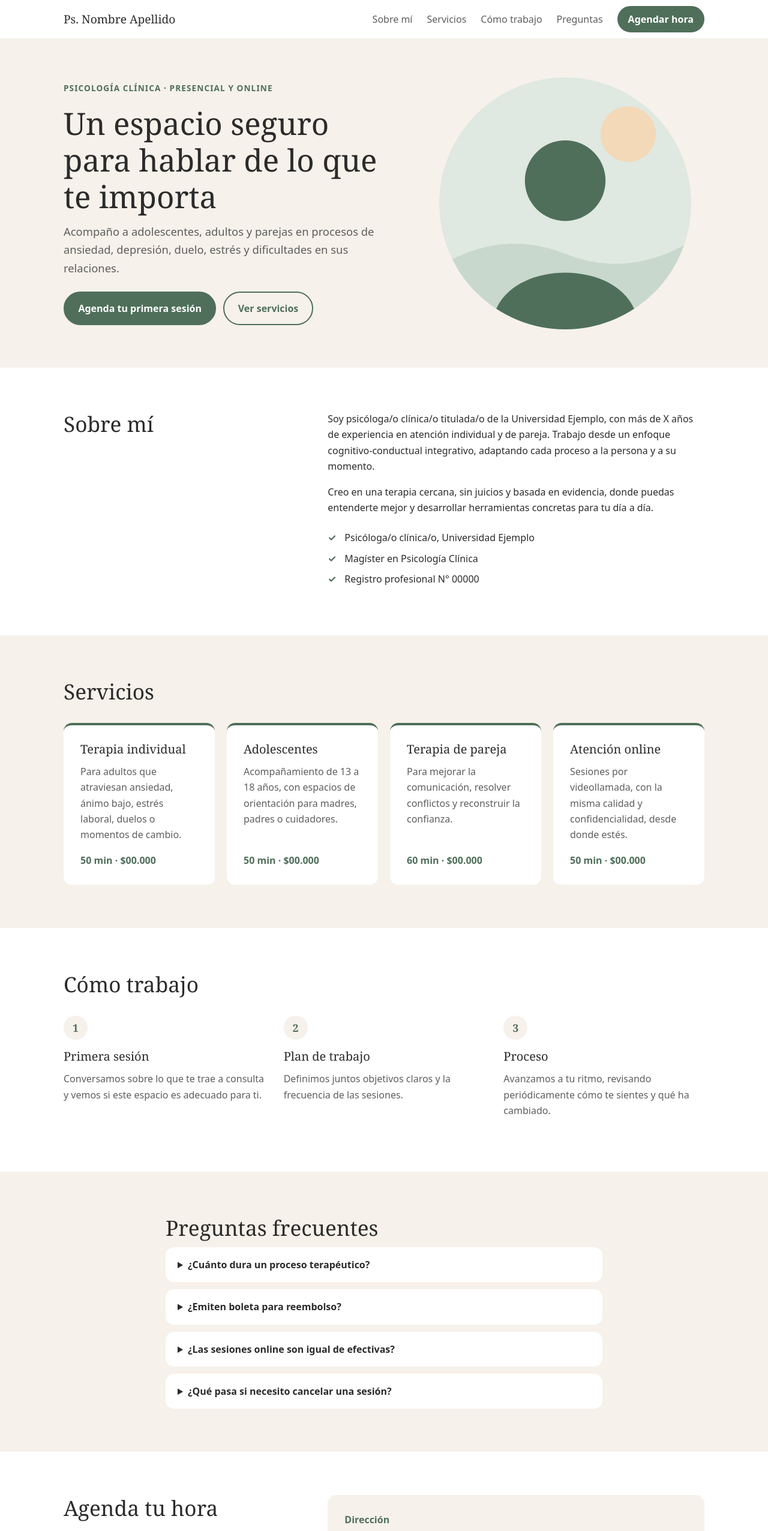
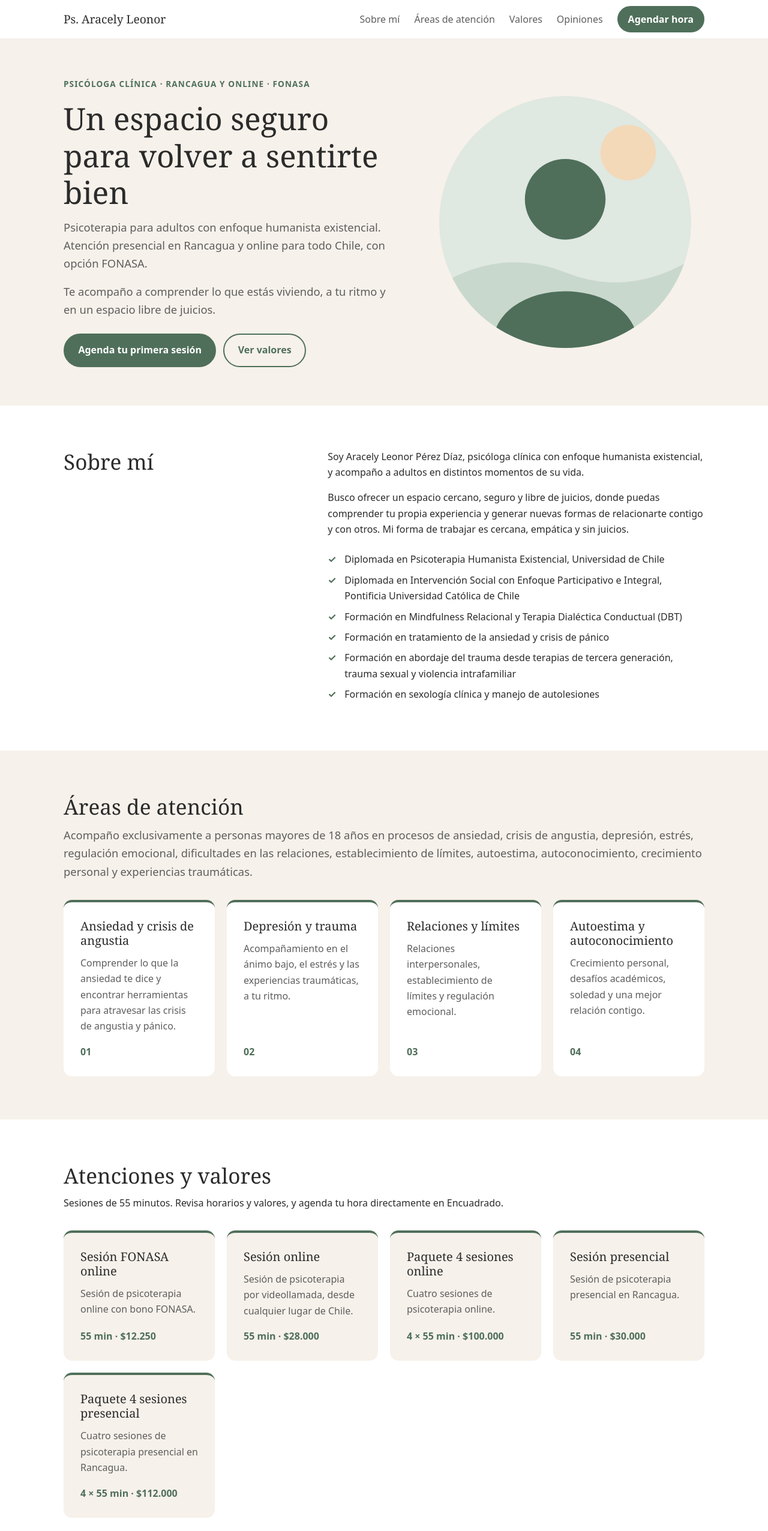
Before and after one commit to ojedarcelo/WebTest, a plain HTML site: page index.html in a window 1280 px wide. Shown: the top 2552 px of the page at 60% size. Drawn offline with Linux system fonts and the light colour scheme.

Commit message:
Replace placeholder content with Psicoara (Ps. Aracely Leonor) information
Content from psicoara.cl and her Encuadrado profile: bio and training,
areas of care, prices, booking links, reviews, FAQ and contact.

Co-Authored-By: Claude Opus 5.5 <noreply@anthropic.com>
Claude-Session: https://claude.ai/code/session_01Gon88gbKSYjBvqU3m5r7fk

```diff
--- a/index.html
+++ b/index.html
@@ -3,12 +3,14 @@
 <head>
   <meta charset="UTF-8">
   <meta name="viewport" content="width=device-width, initial-scale=1.0">
-  <title>Ps. Nombre Apellido · Psicología Clínica</title>
-  <meta name="description" content="Atención psicológica presencial y online para adolescentes, adultos y parejas. Agenda tu primera sesión.">
+  <title>Psicóloga en Rancagua con FONASA y Online | Ps. Aracely Leonor</title>
+  <meta name="description" content="Psicoterapia para adultos con enfoque humanista existencial. Atención presencial en Rancagua y online para todo Chile, con opción FONASA.">
   <meta name="theme-color" content="#4f6f5a">
+  <link rel="canonical" href="https://psicoara.cl/">
   <meta property="og:type" content="website">
-  <meta property="og:title" content="Ps. Nombre Apellido · Psicología Clínica">
-  <meta property="og:description" content="Atención psicológica presencial y online. Agenda tu primera sesión.">
+  <meta property="og:url" content="https://psicoara.cl/">
+  <meta property="og:title" content="Ps. Aracely Leonor · Psicóloga en Rancagua y online">
+  <meta property="og:description" content="Un espacio seguro para volver a sentirte bien. Psicoterapia para adultos, presencial en Rancagua y online para todo Chile, con opción FONASA.">
   <link rel="icon" href="/favicon.svg" type="image/svg+xml">
   <link rel="stylesheet" href="/style.css">
 </head>
@@ -17,13 +19,13 @@
 
   <header class="header">
     <div class="container header__inner">
-      <a class="logo" href="/">Ps. Nombre Apellido</a>
+      <a class="logo" href="/">Ps. Aracely Leonor</a>
       <nav class="nav" aria-label="Principal">
         <a href="#sobre-mi">Sobre mí</a>
-        <a href="#servicios">Servicios</a>
-        <a href="#proceso">Cómo trabajo</a>
-        <a href="#preguntas">Preguntas</a>
-        <a class="btn btn--small" href="#contacto">Agendar hora</a>
+        <a href="#areas">Áreas de atención</a>
+        <a href="#valores">Valores</a>
+        <a href="#opiniones">Opiniones</a>
+        <a class="btn btn--small" href="https://encuadrado.com/p/aracely-leonor-perez-diaz" rel="noopener" target="_blank">Agendar hora</a>
       </nav>
     </div>
   </header>
@@ -32,15 +34,16 @@
     <section class="hero">
       <div class="container hero__inner">
         <div>
-          <p class="eyebrow">Psicología clínica · Presencial y online</p>
-          <h1>Un espacio seguro para hablar de lo que te importa</h1>
-          <p class="lead">Acompaño a adolescentes, adultos y parejas en procesos de ansiedad, depresión, duelo, estrés y dificultades en sus relaciones.</p>
+          <p class="eyebrow">Psicóloga clínica · Rancagua y online · FONASA</p>
+          <h1>Un espacio seguro para volver a sentirte bien</h1>
+          <p class="lead">Psicoterapia para adultos con enfoque humanista existencial. Atención presencial en Rancagua y online para todo Chile, con opción FONASA.</p>
+          <p class="lead">Te acompaño a comprender lo que estás viviendo, a tu ritmo y en un espacio libre de juicios.</p>
           <div class="hero__actions">
-            <a class="btn" href="#contacto">Agenda tu primera sesión</a>
-            <a class="btn btn--ghost" href="#servicios">Ver servicios</a>
+            <a class="btn" href="https://encuadrado.com/p/aracely-leonor-perez-diaz" rel="noopener" target="_blank">Agenda tu primera sesión</a>
+            <a class="btn btn--ghost" href="#valores">Ver valores</a>
           </div>
         </div>
-        <img class="hero__img" src="/img/retrato.svg" alt="Retrato de la psicóloga o psicólogo" width="420" height="420" fetchpriority="high">
+        <img class="hero__img" src="/img/retrato.svg" alt="Ilustración de la Ps. Aracely Leonor" width="420" height="420" fetchpriority="high">
       </div>
     </section>
 
@@ -48,62 +51,128 @@
       <div class="container split">
         <h2>Sobre mí</h2>
         <div>
-          <p>Soy psicóloga/o clínica/o titulada/o de la Universidad Ejemplo, con más de X años de experiencia en atención individual y de pareja. Trabajo desde un enfoque cognitivo-conductual integrativo, adaptando cada proceso a la persona y a su momento.</p>
-          <p>Creo en una terapia cercana, sin juicios y basada en evidencia, donde puedas entenderte mejor y desarrollar herramientas concretas para tu día a día.</p>
+          <p>Soy Aracely Leonor Pérez Díaz, psicóloga clínica con enfoque humanista existencial, y acompaño a adultos en distintos momentos de su vida.</p>
+          <p>Busco ofrecer un espacio cercano, seguro y libre de juicios, donde puedas comprender tu propia experiencia y generar nuevas formas de relacionarte contigo y con otros. Mi forma de trabajar es cercana, empática y sin juicios.</p>
           <ul class="checks">
-            <li>Psicóloga/o clínica/o, Universidad Ejemplo</li>
-            <li>Magíster en Psicología Clínica</li>
-            <li>Registro profesional N° 00000</li>
+            <li>Diplomada en Psicoterapia Humanista Existencial, Universidad de Chile</li>
+            <li>Diplomada en Intervención Social con Enfoque Participativo e Integral, Pontificia Universidad Católica de Chile</li>
+            <li>Formación en Mindfulness Relacional y Terapia Dialéctica Conductual (DBT)</li>
+            <li>Formación en tratamiento de la ansiedad y crisis de pánico</li>
+            <li>Formación en abordaje del trauma desde terapias de tercera generación, trauma sexual y violencia intrafamiliar</li>
+            <li>Formación en sexología clínica y manejo de autolesiones</li>
           </ul>
         </div>
       </div>
     </section>
 
-    <section id="servicios" class="section section--tinted">
+    <section id="areas" class="section section--tinted">
       <div class="container">
-        <h2>Servicios</h2>
+        <h2>Áreas de atención</h2>
+        <p class="lead">Acompaño exclusivamente a personas mayores de 18 años en procesos de ansiedad, crisis de angustia, depresión, estrés, regulación emocional, dificultades en las relaciones, establecimiento de límites, autoestima, autoconocimiento, crecimiento personal y experiencias traumáticas.</p>
         <div class="cards">
           <article class="card">
-            <h3>Terapia individual</h3>
-            <p>Para adultos que atraviesan ansiedad, ánimo bajo, estrés laboral, duelos o momentos de cambio.</p>
-            <p class="card__meta">50 min · $00.000</p>
+            <h3>Ansiedad y crisis de angustia</h3>
+            <p>Comprender lo que la ansiedad te dice y encontrar herramientas para atravesar las crisis de angustia y pánico.</p>
+            <p class="card__meta">01</p>
           </article>
           <article class="card">
-            <h3>Adolescentes</h3>
-            <p>Acompañamiento de 13 a 18 años, con espacios de orientación para madres, padres o cuidadores.</p>
-            <p class="card__meta">50 min · $00.000</p>
+            <h3>Depresión y trauma</h3>
+            <p>Acompañamiento en el ánimo bajo, el estrés y las experiencias traumáticas, a tu ritmo.</p>
+            <p class="card__meta">02</p>
           </article>
           <article class="card">
-            <h3>Terapia de pareja</h3>
-            <p>Para mejorar la comunicación, resolver conflictos y reconstruir la confianza.</p>
-            <p class="card__meta">60 min · $00.000</p>
+            <h3>Relaciones y límites</h3>
+            <p>Relaciones interpersonales, establecimiento de límites y regulación emocional.</p>
+            <p class="card__meta">03</p>
           </article>
           <article class="card">
-            <h3>Atención online</h3>
-            <p>Sesiones por videollamada, con la misma calidad y confidencialidad, desde donde estés.</p>
-            <p class="card__meta">50 min · $00.000</p>
+            <h3>Autoestima y autoconocimiento</h3>
+            <p>Crecimiento personal, desafíos académicos, soledad y una mejor relación contigo.</p>
+            <p class="card__meta">04</p>
           </article>
         </div>
       </div>
     </section>
 
-    <section id="proceso" class="section">
+    <section id="valores" class="section">
       <div class="container">
-        <h2>Cómo trabajo</h2>
+        <h2>Atenciones y valores</h2>
+        <p>Sesiones de 55 minutos. Revisa horarios y valores, y agenda tu hora directamente en Encuadrado.</p>
+        <div class="cards">
+          <article class="card">
+            <h3>Sesión FONASA online</h3>
+            <p>Sesión de psicoterapia online con bono FONASA.</p>
+            <p class="card__meta">55 min · $12.250</p>
+          </article>
+          <article class="card">
+            <h3>Sesión online</h3>
+            <p>Sesión de psicoterapia por videollamada, desde cualquier lugar de Chile.</p>
+            <p class="card__meta">55 min · $28.000</p>
+          </article>
+          <article class="card">
+            <h3>Paquete 4 sesiones online</h3>
+            <p>Cuatro sesiones de psicoterapia online.</p>
+            <p class="card__meta">4 × 55 min · $100.000</p>
+          </article>
+          <article class="card">
+            <h3>Sesión presencial</h3>
+            <p>Sesión de psicoterapia presencial en Rancagua.</p>
+            <p class="card__meta">55 min · $30.000</p>
+          </article>
+          <article class="card">
+            <h3>Paquete 4 sesiones presencial</h3>
+            <p>Cuatro sesiones de psicoterapia presencial en Rancagua.</p>
+            <p class="card__meta">4 × 55 min · $112.000</p>
+          </article>
+        </div>
+        <div class="hero__actions">
+          <a class="btn" href="https://encuadrado.com/p/aracely-leonor-perez-diaz" rel="noopener" target="_blank">Ver horas en Encuadrado</a>
+        </div>
+      </div>
+    </section>
+
+    <section id="proceso" class="section section--tinted">
+      <div class="container">
+        <h2>Cómo agendar</h2>
         <ol class="steps">
           <li>
-            <h3>Primera sesión</h3>
-            <p>Conversamos sobre lo que te trae a consulta y vemos si este espacio es adecuado para ti.</p>
+            <h3>Elige tu atención</h3>
+            <p>Online, online con FONASA o presencial en Rancagua, por sesión o en paquete de 4 sesiones.</p>
           </li>
           <li>
-            <h3>Plan de trabajo</h3>
-            <p>Definimos juntos objetivos claros y la frecuencia de las sesiones.</p>
+            <h3>Reserva en Encuadrado</h3>
+            <p>Revisa los horarios disponibles y agenda tu hora directamente en mi perfil de Encuadrado.</p>
           </li>
           <li>
-            <h3>Proceso</h3>
-            <p>Avanzamos a tu ritmo, revisando periódicamente cómo te sientes y qué ha cambiado.</p>
+            <h3>Primera sesión</h3>
+            <p>Conversamos sobre lo que estás viviendo, a tu ritmo y en un espacio libre de juicios.</p>
           </li>
         </ol>
+      </div>
+    </section>
+
+    <section id="opiniones" class="section">
+      <div class="container">
+        <h2>Opiniones de pacientes</h2>
+        <p class="eyebrow">★ 4,9 en Encuadrado · 33 evaluaciones</p>
+        <div class="cards">
+          <article class="card">
+            <p>“Siempre guía a la reflexión de forma natural para que uno comprenda su proceso de la forma más humana y amable posible.”</p>
+            <p class="card__meta">Melissa B.</p>
+          </article>
+          <article class="card">
+            <p>“Es una profesional muy empática y transmite mucha confianza.”</p>
+            <p class="card__meta">Mariana V.</p>
+          </article>
+          <article class="card">
+            <p>“Hace el espacio seguro donde uno puede sacar todo lo que lleva dentro sin sentirse juzgada.”</p>
+            <p class="card__meta">Melissa B.</p>
+          </article>
+          <article class="card">
+            <p>“Muy buena y atenta con todo! Muy profesional.”</p>
+            <p class="card__meta">Barbara A.</p>
+          </article>
+        </div>
       </div>
     </section>
 
@@ -111,20 +180,24 @@
       <div class="container narrow">
         <h2>Preguntas frecuentes</h2>
         <details>
-          <summary>¿Cuánto dura un proceso terapéutico?</summary>
-          <p>Depende de cada persona y motivo de consulta. Algunos procesos duran unas pocas semanas y otros se extienden por varios meses. Lo evaluamos juntos.</p>
+          <summary>¿Atiendes con FONASA?</summary>
+          <p>Sí. La sesión de psicoterapia online con FONASA tiene un valor de $12.250 y se agenda en Encuadrado.</p>
         </details>
         <details>
-          <summary>¿Emiten boleta para reembolso?</summary>
-          <p>Sí, se entrega boleta de honorarios que puedes presentar en tu isapre, fonasa o seguro complementario.</p>
+          <summary>¿Cuánto dura cada sesión?</summary>
+          <p>Las sesiones duran 55 minutos, tanto online como presenciales.</p>
         </details>
         <details>
-          <summary>¿Las sesiones online son igual de efectivas?</summary>
-          <p>Sí. La evidencia muestra resultados comparables a la terapia presencial para la mayoría de los motivos de consulta.</p>
+          <summary>¿Dónde es la atención presencial?</summary>
+          <p>En Rancagua, Región de O'Higgins. La atención online está disponible para todo Chile.</p>
         </details>
         <details>
-          <summary>¿Qué pasa si necesito cancelar una sesión?</summary>
-          <p>Puedes cancelar o reagendar con al menos 24 horas de anticipación sin costo.</p>
+          <summary>¿Atiendes a niños o adolescentes?</summary>
+          <p>No. Atiendo exclusivamente a personas mayores de 18 años.</p>
+        </details>
+        <details>
+          <summary>¿Tienes valores diferenciados?</summary>
+          <p>Para consultas o valores diferenciados, escríbeme a <a href="mailto:aracelyleonor.ps@gmail.com">aracelyleonor.ps@gmail.com</a>.</p>
         </details>
       </div>
     </section>
@@ -132,31 +205,33 @@
     <section id="contacto" class="section">
       <div class="container split">
         <div>
-          <h2>Agenda tu hora</h2>
-          <p>Escríbeme y te respondo dentro de 24 horas hábiles para coordinar tu primera sesión.</p>
+          <h2>Agenda tu primera sesión</h2>
+          <p>Revisa horarios y valores, y agenda tu hora directamente en Encuadrado. Si tienes dudas, escríbeme por WhatsApp o correo.</p>
           <div class="hero__actions">
-            <a class="btn" href="https://wa.me/56900000000" rel="noopener" target="_blank">Escribir por WhatsApp</a>
-            <a class="btn btn--ghost" href="mailto:contacto@tudominio.cl">Enviar un correo</a>
+            <a class="btn" href="https://encuadrado.com/p/aracely-leonor-perez-diaz" rel="noopener" target="_blank">Agendar en Encuadrado</a>
+            <a class="btn btn--ghost" href="https://wa.me/56976628295" rel="noopener" target="_blank">Escribir por WhatsApp</a>
           </div>
         </div>
         <dl class="info">
-          <dt>Dirección</dt>
-          <dd>Av. Ejemplo 1234, of. 56, Ciudad</dd>
-          <dt>Horario</dt>
-          <dd>Lunes a viernes, 9:00 a 20:00</dd>
+          <dt>Atención</dt>
+          <dd>Presencial en Rancagua · Online para todo Chile</dd>
+          <dt>WhatsApp</dt>
+          <dd><a href="https://wa.me/56976628295" rel="noopener" target="_blank">+56 9 7662 8295</a></dd>
           <dt>Correo</dt>
-          <dd><a href="mailto:contacto@tudominio.cl">contacto@tudominio.cl</a></dd>
+          <dd><a href="mailto:aracelyleonor.ps@gmail.com">aracelyleonor.ps@gmail.com</a></dd>
+          <dt>Instagram</dt>
+          <dd><a href="https://www.instagram.com/psico_.ara/" rel="noopener" target="_blank">@psico_.ara</a></dd>
         </dl>
       </div>
       <div class="container">
-        <p class="alert"><strong>¿Estás en una crisis?</strong> Esta consulta no atiende urgencias. Si tú o alguien cercano está en peligro, llama al número de emergencias de tu país o acude al servicio de urgencia más cercano.</p>
+        <p class="alert"><strong>¿Estás en una crisis?</strong> Esta consulta no atiende urgencias. Si tú o alguien cercano está en peligro, llama a Salud Responde (600 360 7777), a la línea de prevención del suicidio *4141 o acude al servicio de urgencia más cercano.</p>
       </div>
     </section>
   </main>
 
   <footer class="footer">
     <div class="container">
-      <p>© 2026 Ps. Nombre Apellido · Psicología Clínica</p>
+      <p>© 2026 Ps. Aracely Leonor · Psicóloga clínica en Rancagua y online</p>
     </div>
   </footer>
 </body>
--- a/style.css
+++ b/style.css
@@ -335,3 +335,6 @@ details p {
 @media (prefers-reduced-motion: reduce) {
   html { scroll-behavior: auto; }
 }
+
+.section > .container > .hero__actions { margin-top: 2rem; }
+.section:not(.section--tinted) .card { background: var(--sand); }
```
Also changed, not shown: 404.html (+1 -1 lines).
